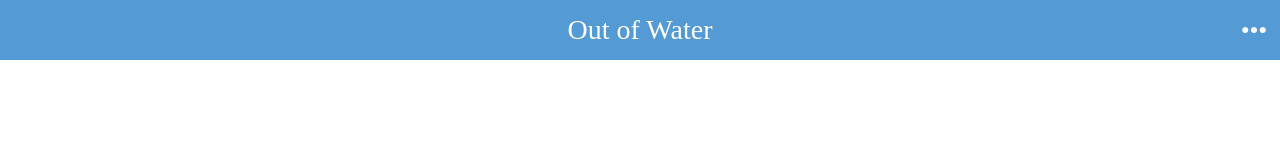
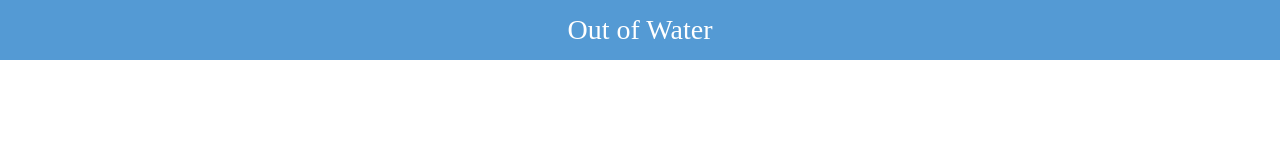
Before and after one commit to erlynascarate/lista-de-compras, a React (Vite) app: page / in a window 1280 px wide. Shown: the top 160 px of the page. Built offline with nearby package versions, Linux system fonts and the light colour scheme.

Commit message:
Quita el botón de compartir

```diff
--- a/src/containers/Header.jsx
+++ b/src/containers/Header.jsx
@@ -22,22 +22,6 @@ const Header = ({ children }) => {
 
     const goOffline = () => {
         setOnline(false)
-    }
-
-    const share = event => {
-        event.preventDefault()
-        if (navigator.share) {
-            alert('Tu naveganor no soporta la Web Share API')
-            return
-        }
-        navigator
-            .share({
-                title: 'Mis compras',
-                text: 'Tengo muche que comprar',
-                url: document.location.href,
-            })
-            .then(() => alert('Contenido compartido :)'))
-            .catch(() => alert('Hubo un error'))
     }
 
     const notification = async () => {
@@ -73,12 +57,6 @@ const Header = ({ children }) => {
             <h1 lang='en' className='header__title' onClick={notification}>
                 Out of Water {!online && 'Offline'}
             </h1>
-            <button className='header__btn' onClick={share}>
-                <svg xmlns='http://www.w3.org/2000/svg' viewBox='0 0 448 512'>
-                    {/*! Font Awesome Pro 6.1.1 by @fontawesome - https://fontawesome.com License - https://fontawesome.com/license (Commercial License) Copyright 2022 Fonticons, Inc. */}
-                    <path d='M120 256C120 286.9 94.93 312 64 312C33.07 312 8 286.9 8 256C8 225.1 33.07 200 64 200C94.93 200 120 225.1 120 256zM280 256C280 286.9 254.9 312 224 312C193.1 312 168 286.9 168 256C168 225.1 193.1 200 224 200C254.9 200 280 225.1 280 256zM328 256C328 225.1 353.1 200 384 200C414.9 200 440 225.1 440 256C440 286.9 414.9 312 384 312C353.1 312 328 286.9 328 256z' />
-                </svg>
-            </button>
             {children}
         </header>
     )
--- a/src/styles/Header.css
+++ b/src/styles/Header.css
@@ -24,14 +24,3 @@
         grid-column: 2;
     }
 }
-
-.header__btn {
-    display: flex;
-    justify-self: flex-end;
-    align-items: center;
-    margin-inline-end: -10px;
-    padding: 10px;
-    block-size: 28px;
-    inline-size: 28px;
-    color: var(--white);
-}
```
